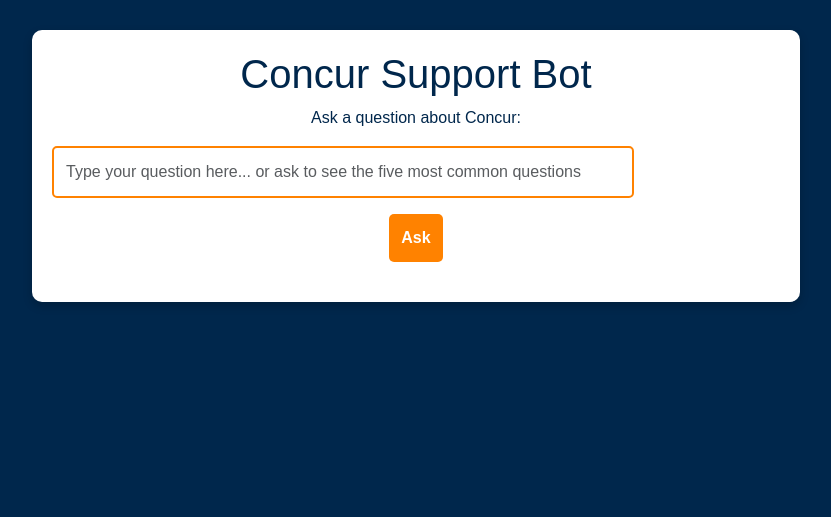
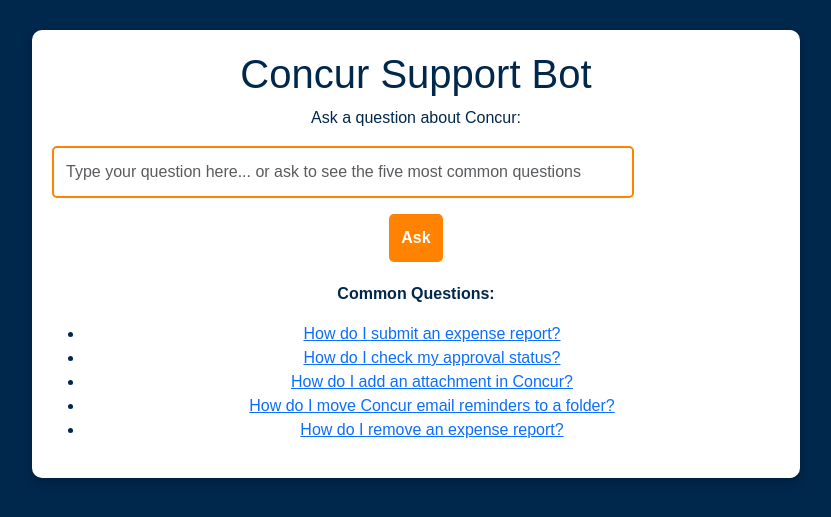
Before and after one commit to tim0thyj/concur-support-bot, a Flask app: page / in a window 1280 px wide. Shown: the top 517 px of the page, without its empty margins (224-1055 px from the left). Run offline with Flask 3, Linux system fonts and the light colour scheme.

Commit message:
Restored pre-populated common questions

```diff
--- a/templates/index.html
+++ b/templates/index.html
@@ -98,6 +98,18 @@
         <button class="btn btn-primary mt-3" onclick="askQuestion()">Ask</button>
         <p class="answer-box" id="answer"></p>
 
+        <!-- Pre-Populated Common Questions -->
+        <div id="suggestions">
+            <p><b>Common Questions:</b></p>
+            <ul>
+                <li><a href="#" onclick="setQuestion('How do I submit an expense report?')">How do I submit an expense report?</a></li>
+                <li><a href="#" onclick="setQuestion('How do I check my approval status?')">How do I check my approval status?</a></li>
+                <li><a href="#" onclick="setQuestion('How do I add an attachment in Concur?')">How do I add an attachment in Concur?</a></li>
+                <li><a href="#" onclick="setQuestion('How do I move Concur email reminders to a folder?')">How do I move Concur email reminders to a folder?</a></li>
+                <li><a href="#" onclick="setQuestion('How do I remove an expense report?')">How do I remove an expense report?</a></li>
+            </ul>
+        </div>
+
         <!-- "Did This Help?" Feedback Section -->
         <div id="feedback-section" style="display: none;">
             <p>Did this help?</p>
@@ -131,12 +143,17 @@
             });
 
             document.getElementById("question").value = "";
+            document.getElementById("suggestions").innerHTML = "";
         }
 
         function handleKeyPress(event) {
             if (event.key === "Enter") {
                 askQuestion();
             }
+        }
+
+        function setQuestion(text) {
+            document.getElementById("question").value = text;
         }
 
         function askWhy() {
```
